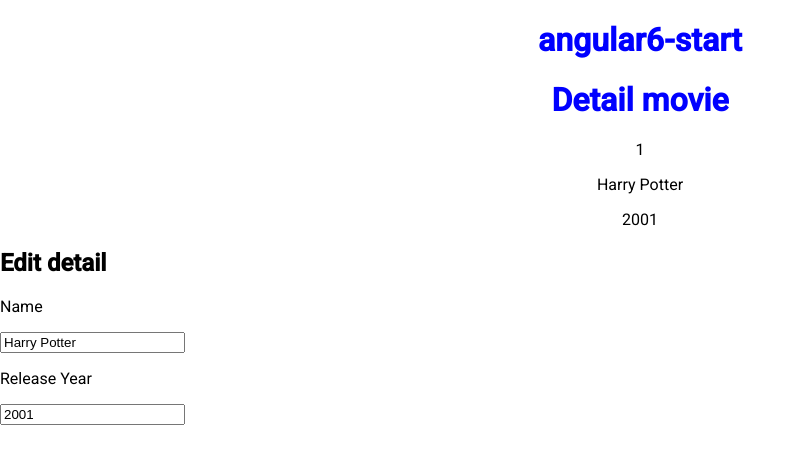
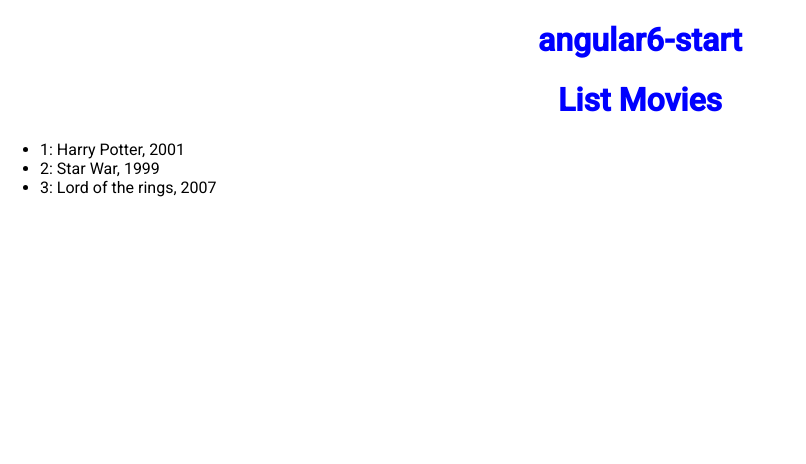
Before and after one commit to VStHP/angular6_tutorial, an Angular app: page / in a window 1280 px wide. Shown: the top 464 px of the page, without its empty margins (0-806 px from the left). Built offline with nearby package versions, Linux system fonts and the light colour scheme.

Commit message:
ngFor directive

```diff
--- a/src/app/movies/movies.component.html
+++ b/src/app/movies/movies.component.html
@@ -1,15 +1,8 @@
 <h1>
   {{title}}
 </h1>
-<div class="info">
-  <p>{{movie.id}}</p>
-  <p>{{movie.name}}</p>
-  <p>{{movie.release_year}}</p>
-</div>
-<h2>Edit detail</h2>
-<div>
-  <p>Name</p>
-  <input [(ngModel)]="movie.name">
-  <p>Release Year</p>
-  <input [(ngModel)]="movie.release_year">
-</div>
+<ul>
+  <li *ngFor="let movie of movies">
+    {{movie.id}}: {{movie.name}}, {{movie.release_year}}
+  </li>
+</ul>
--- a/src/app/movies/movies.component.ts
+++ b/src/app/movies/movies.component.ts
@@ -1,5 +1,6 @@
 import { Component, OnInit } from '@angular/core';
 import { Movie } from '../../models/movie';
+import { listMovies } from './template_data';
 
 @Component({
   selector: 'app-movies',
@@ -8,12 +9,8 @@ import { Movie } from '../../models/movie';
 })
 
 export class MoviesComponent implements OnInit {
-  movie: Movie = {
-    id: 1,
-    name: 'Harry Potter',
-    release_year: 2001
-  }
-  title = 'Detail movie'
+  title = 'List Movies'
+  movies = listMovies
 
   constructor() { }
 
--- /dev/null
+++ b/src/app/movies/template_data.ts
@@ -0,0 +1,6 @@
+import { Movie } from '../../models/movie';
+export var listMovies: Movie[] = [
+  {id: 1, name: 'Harry Potter', release_year: 2001},
+  {id: 2, name: 'Star War', release_year: 1999},
+  {id: 3, name: 'Lord of the rings', release_year: 2007}
+];
```
